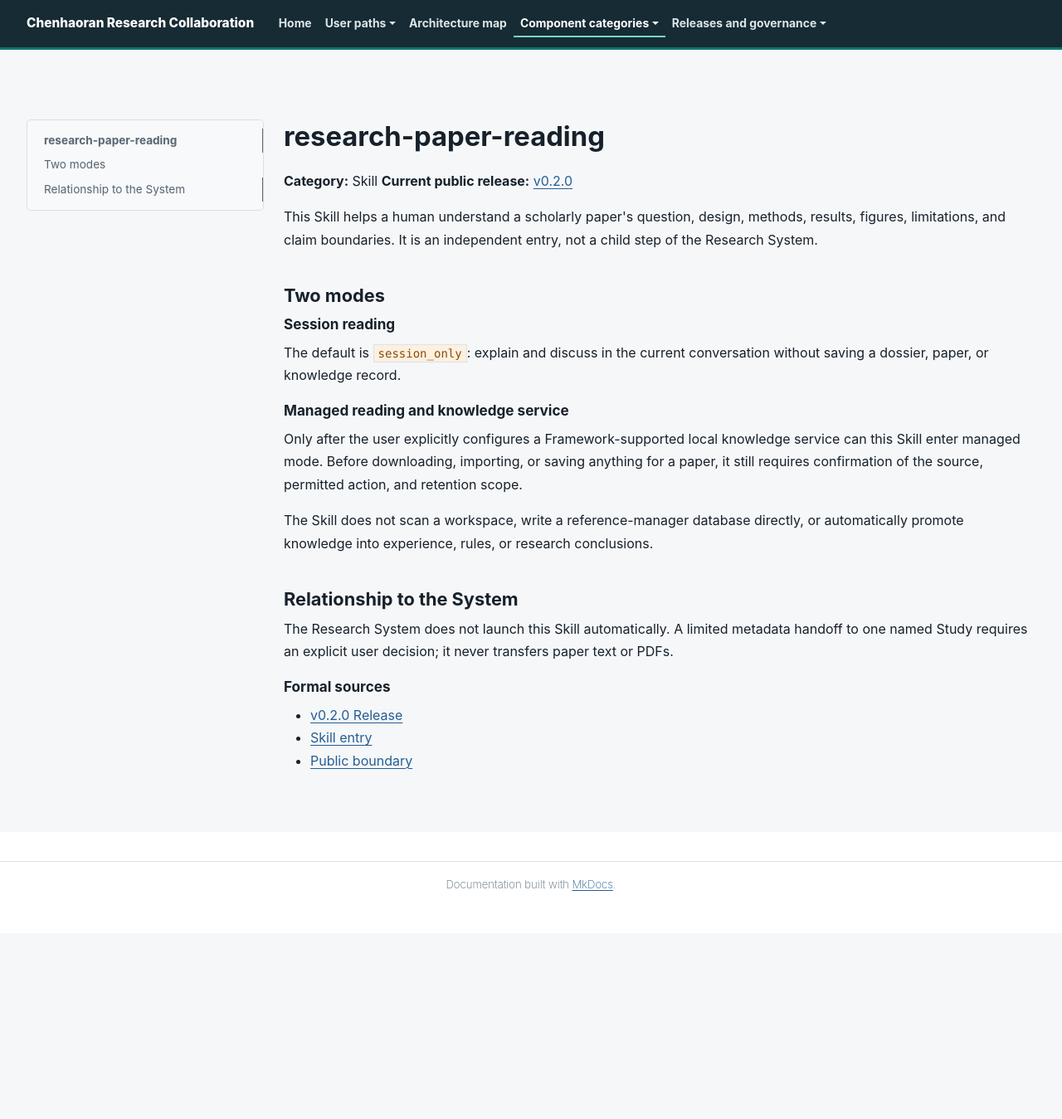
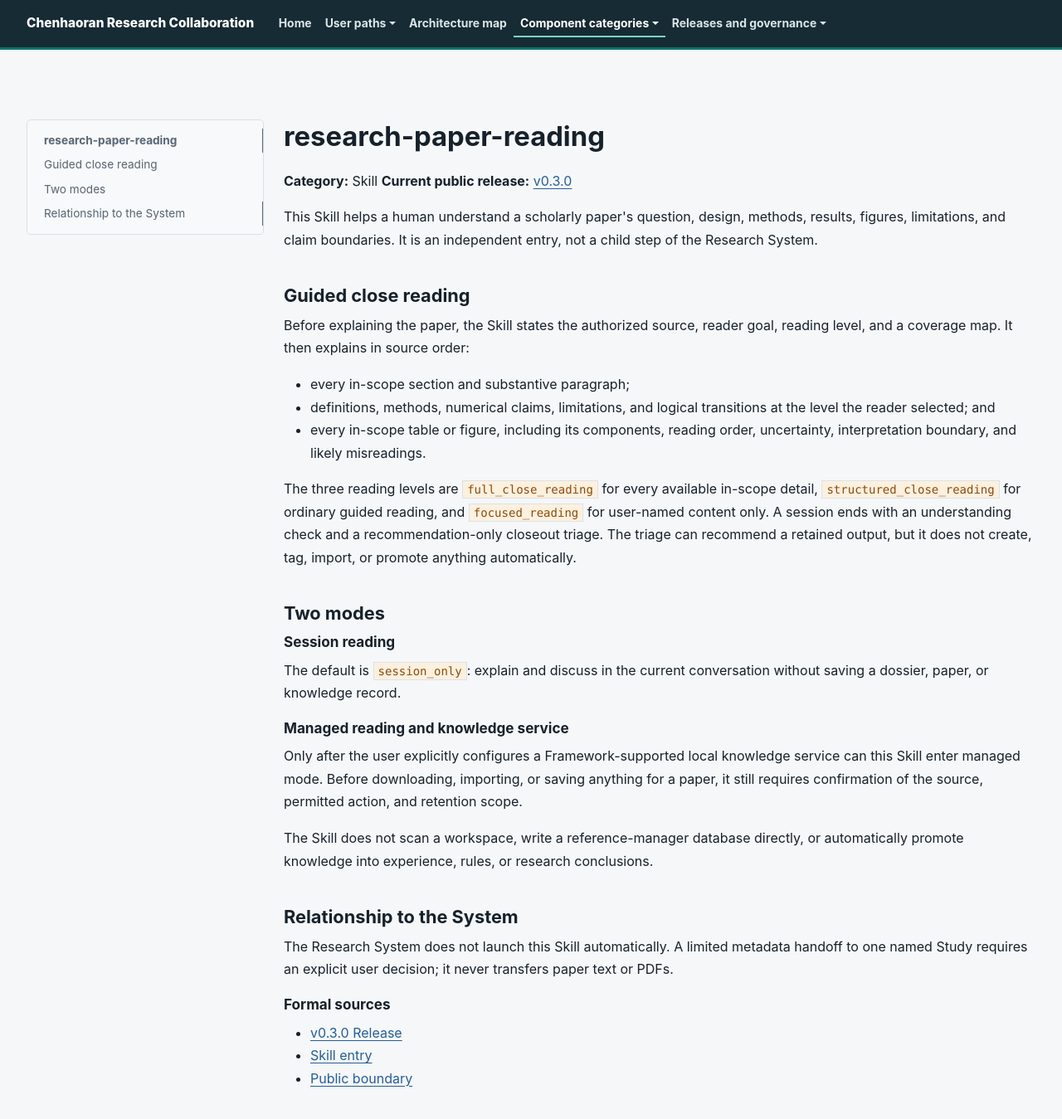
Before and after one commit to chenhaoran2068/chenhaoran2068.github.io, an MkDocs documentation site: the page built from docs/skills/research-paper-reading.md, in a window 1280 px wide and 1400 px high. Shown: the top 1349 px of the window at 83% size. Built offline with MkDocs 1.6.1, drawn with Linux system fonts in a browser that asks for light colours; nearby versions of some CDN libraries.

Commit message:
Update portal for research-paper-reading v0.3.0

```diff
--- a/docs/skills/research-paper-reading.md
+++ b/docs/skills/research-paper-reading.md
@@ -1,9 +1,27 @@
 # research-paper-reading
 
 **Category:** Skill
-**Current public release:** [v0.2.0](https://github.com/chenhaoran2068/research-paper-reading/releases/tag/v0.2.0)
+**Current public release:** [v0.3.0](https://github.com/chenhaoran2068/research-paper-reading/releases/tag/v0.3.0)
 
 This Skill helps a human understand a scholarly paper's question, design, methods, results, figures, limitations, and claim boundaries. It is an independent entry, not a child step of the Research System.
+
+## Guided close reading
+
+Before explaining the paper, the Skill states the authorized source, reader goal,
+reading level, and a coverage map. It then explains in source order:
+
+- every in-scope section and substantive paragraph;
+- definitions, methods, numerical claims, limitations, and logical transitions
+  at the level the reader selected; and
+- every in-scope table or figure, including its components, reading order,
+  uncertainty, interpretation boundary, and likely misreadings.
+
+The three reading levels are `full_close_reading` for every available in-scope
+detail, `structured_close_reading` for ordinary guided reading, and
+`focused_reading` for user-named content only. A session ends with an
+understanding check and a recommendation-only closeout triage. The triage can
+recommend a retained output, but it does not create, tag, import, or promote
+anything automatically.
 
 ## Two modes
 
@@ -23,6 +41,6 @@ The Research System does not launch this Skill automatically. A limited metadata
 
 ### Formal sources
 
-- [v0.2.0 Release](https://github.com/chenhaoran2068/research-paper-reading/releases/tag/v0.2.0)
-- [Skill entry](https://github.com/chenhaoran2068/research-paper-reading/blob/v0.2.0/skill/research-paper-reading/SKILL.md)
-- [Public boundary](https://github.com/chenhaoran2068/research-paper-reading/blob/v0.2.0/PUBLIC_BOUNDARY.md)
+- [v0.3.0 Release](https://github.com/chenhaoran2068/research-paper-reading/releases/tag/v0.3.0)
+- [Skill entry](https://github.com/chenhaoran2068/research-paper-reading/blob/v0.3.0/skill/research-paper-reading/SKILL.md)
+- [Public boundary](https://github.com/chenhaoran2068/research-paper-reading/blob/v0.3.0/PUBLIC_BOUNDARY.md)
--- a/mkdocs.yml
+++ b/mkdocs.yml
@@ -28,6 +28,7 @@ nav:
       - Releases and compatibility: releases.md
       - Governance: governance.md
       - Roadmap: roadmap.md
+      - Release notes v0.4.0: release/RELEASE_NOTES_v0.4.0.md
       - Release notes v0.3.0: release/RELEASE_NOTES_v0.3.0.md
       - Release notes v0.2.0: release/RELEASE_NOTES_v0.2.0.md
       - Release notes v0.1.0: release/RELEASE_NOTES_v0.1.0.md
```
Also changed, not shown: docs/data/component_catalog.yaml (+4 -4 lines), docs/release/RELEASE_NOTES_v0.4.0.md (added, +14 -0 lines), docs/releases.md (+1 -1 lines), docs/skills/index.md (+1 -1 lines), 3 other files.
